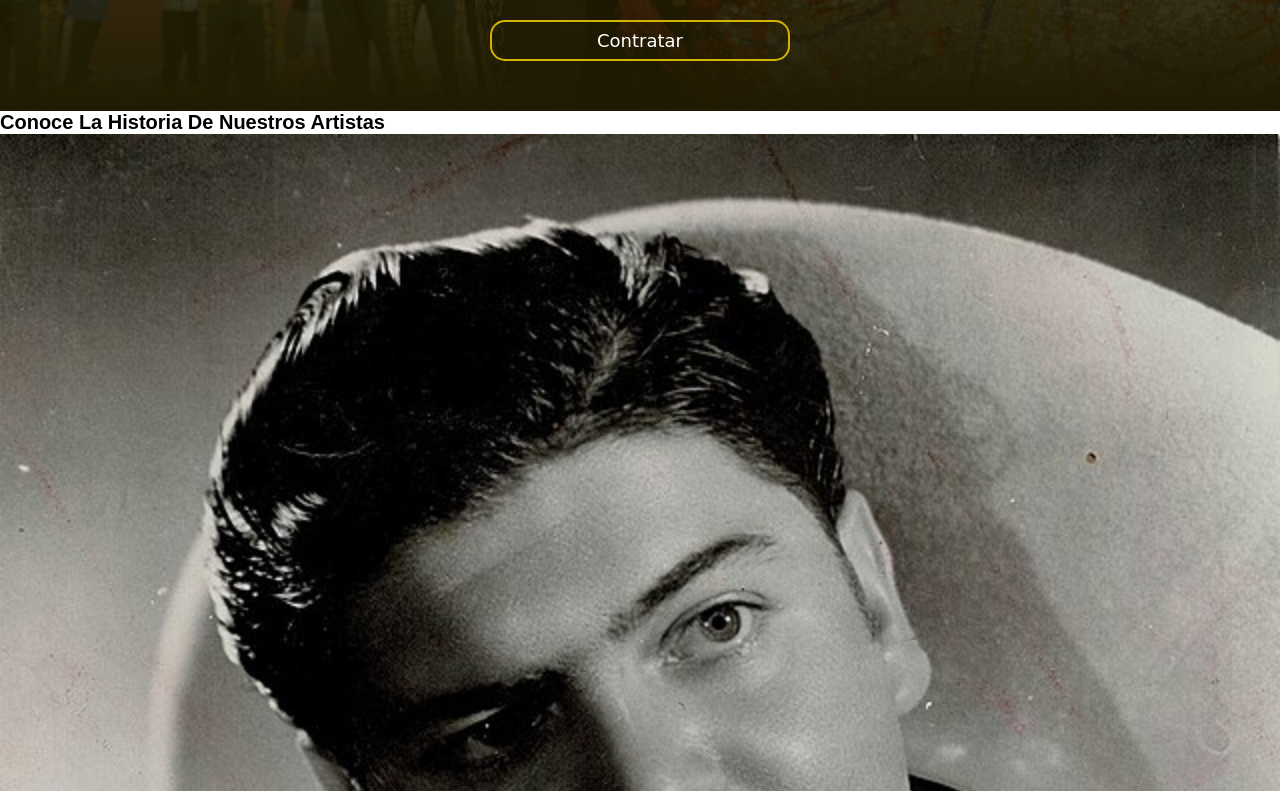
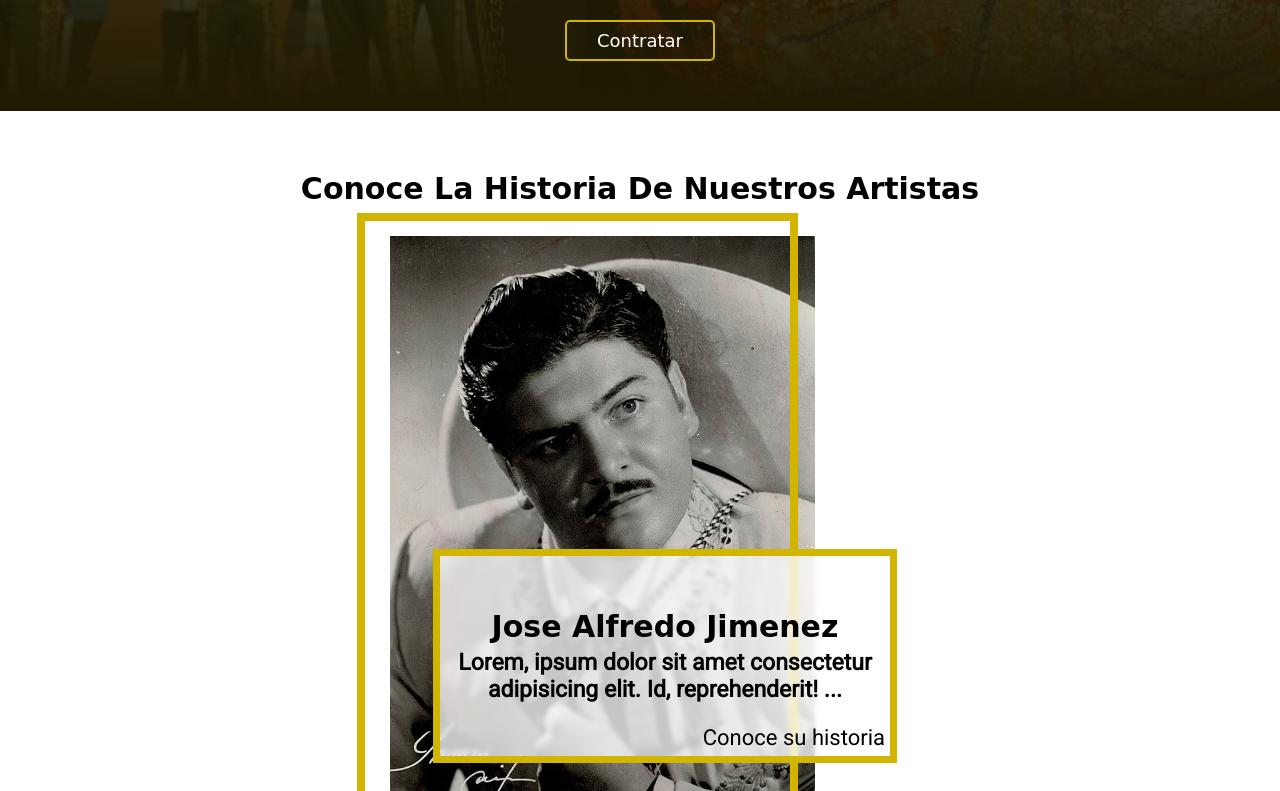
Before and after one commit to Michel-exe/mariachi, a plain HTML site: page index.html in a window 1280 px wide. Shown: the part 849-1640 px from the top of the page. Drawn offline with nearby package versions, Linux system fonts and the light colour scheme; a web font is replaced by a local one.

Commit message:
Update estilos.css

```diff
--- a/estilos.css
+++ b/estilos.css
@@ -47,6 +47,7 @@ button {
 
 h1, h2, h3, h4, h5, h6 {
   display: block;
+  text-align: center;
 }
 
 header, section, div, footer, nav {
@@ -101,6 +102,7 @@ header {
   transition: 0.5s all;
   -webkit-animation: slider 15s infinite linear;
           animation: slider 15s infinite linear;
+  overflow: hidden;
 }
 header div {
   background: linear-gradient(180deg, rgba(0, 0, 0, 0) -15%, #1f1a01);
@@ -144,17 +146,88 @@ header div section h2 {
 }
 header div section button {
   display: block;
-  width: 300px;
+  width: 150px;
   margin: 25px auto 0;
   border: 2px solid #d1b500;
   padding: 8px 0;
-  border-radius: 15px;
+  border-radius: 5px;
   font-family: "Potta One", cursive;
   font-size: 1.8rem;
 }
 header div section.mostArriba {
   -webkit-animation: mostrarArriba 1s;
           animation: mostrarArriba 1s;
+}
+
+.biografia {
+  padding-top: 60px;
+}
+.biografia h1 {
+  font-family: "Potta One", cursive;
+  font-size: 3rem;
+}
+.biografia section {
+  margin-top: 30px;
+  width: 90%;
+  max-width: 500px;
+  height: 600px;
+  position: relative;
+}
+.biografia section picture {
+  position: relative;
+}
+.biografia section picture::after {
+  content: "";
+  position: absolute;
+  display: block;
+  top: -15px;
+  left: -25px;
+  width: 85%;
+  height: 100%;
+  box-shadow: 0 0 0 8px #d1b500;
+  z-index: 3s;
+}
+.biografia section picture img {
+  width: 85%;
+}
+.biografia section div {
+  position: absolute;
+  top: calc(70% - 100px);
+  right: 0;
+  background: rgba(255, 255, 255, 0.777);
+  -webkit-backdrop-filter: blur(2px);
+          backdrop-filter: blur(2px);
+  width: 90%;
+  height: 200px;
+  display: flex;
+  align-items: center;
+  justify-content: center;
+  flex-direction: column;
+  box-shadow: 0 0 0 7px #d1b500;
+}
+.biografia section div h2 {
+  font-size: 3rem;
+  font-family: "Rubik Moonrocks", cursive;
+}
+.biografia section div h3 {
+  margin-top: 5px;
+  font-size: 2.3rem;
+  font-family: "Roboto", sans-serif;
+}
+.biografia section div a {
+  font-size: 2.2rem;
+  position: absolute;
+  right: 5px;
+  bottom: 5px;
+  color: #000;
+  font-family: "Roboto", sans-serif;
+}
+.biografia section div a svg {
+  width: 0;
+  transition: 0.3s;
+}
+.biografia section div a:hover svg {
+  width: 20px;
 }
 
 @-webkit-keyframes mostrarArriba {
```
